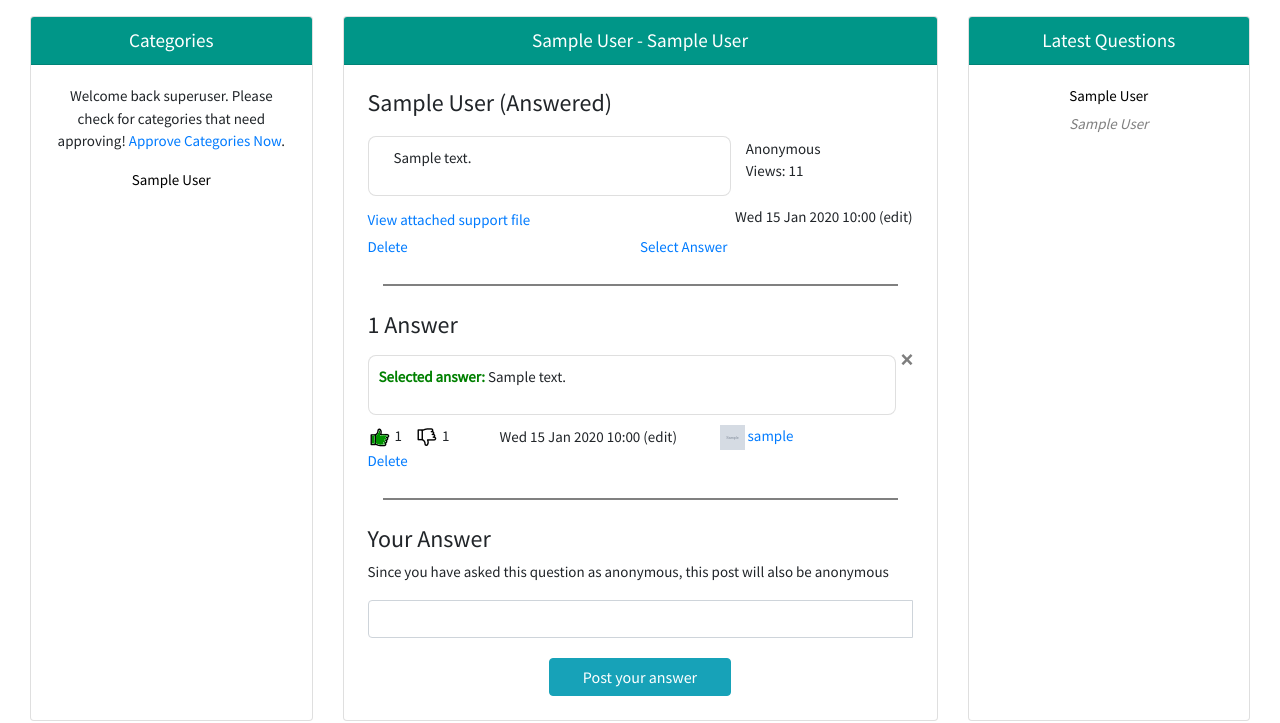
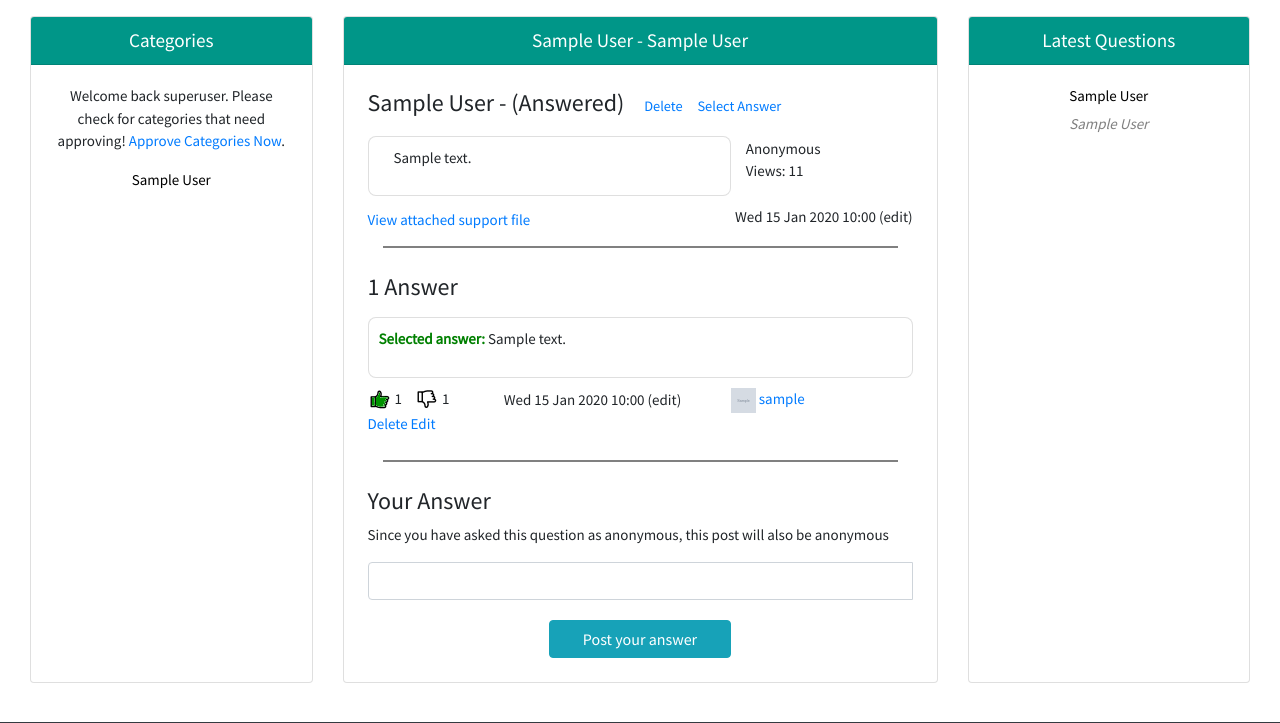
Before and after one commit to 2324127m/ask_students_project, a Django app: a page that uses templates/ask_students/question.html in a window 1280 px wide. Shown: the part 57-780 px from the top of the page. Run offline with Django 3.2, Linux system fonts and the light colour scheme; a user stored in the database is signed in; tables that the repository leaves empty hold one stand-in row (values such as "Sample post"); grey boxes marked "Sample" are stand-in pictures; some libraries are stand-ins or nearby versions.

Commit message:
Many changes...

```diff
--- a/populate_ask_students.py
+++ b/populate_ask_students.py
@@ -49,7 +49,7 @@ def populate():
              {'username': 'GustySeagull1942', 'first_name': 'Gill', 'last_name': 'MacMill', 'email': 'mrsmacmill@gmail.com',
               'password': 'TROONBEACH', 'bio': 'Seagulls and seaweed is all that this gal needs', 'image': 'profile_images/GustySeagull1942.jpg',
               'likes': 111, 'dislikes': 105, 'permission': 'Undergraduate', 'place_of_study': 'Robert Gordon University'},
-             {'username': 'HealthyLivingForAHealthyBeing', 'first_name': 'Harriot', 'last_name': 'MacTarrot', 'email': 'harriot_mactarrot@yahoo.co.uk',
+             {'username': 'HealthyBeing', 'first_name': 'Harriot', 'last_name': 'MacTarrot', 'email': 'harriot_mactarrot@yahoo.co.uk',
               'password': 'carrot', 'bio': '#fitlife',
               'likes': 176, 'dislikes': 86, 'permission': 'Student', 'place_of_study': 'University of Glasgow'},
              {'username': 'AintGotNoMoney', 'first_name': 'Isabelle', 'last_name': 'MacDinnerBell', 'email': 'dinner_bell@gmail.com',
--- a/static/css/style.css
+++ b/static/css/style.css
@@ -15,6 +15,12 @@ body {
 .custom-colour li a {
 	color: black;
 	text-align: center;
+}
+
+.edit-answer {
+    color: blue;
+    text-decoration: underline;
+    cursor: pointer;
 }
 
 /* Override Horizontal Column Padding */
--- /dev/null
+++ b/static/js/question-answer-edit.js
@@ -0,0 +1,7 @@
+function myFunction() {
+    // Get the parent class of the answer to edit
+    parent_class = event.target.parentNode.classList[0];
+
+    // Replace the text area
+    document.getElementsByClassName(parent_class)[0].innerHTML = "<form action='' role='form' method='post'>{{ answer_form.as_p }}</form>";
+}
--- a/templates/ask_students/answer_card.html
+++ b/templates/ask_students/answer_card.html
@@ -1,7 +1,6 @@
 {% load static %}
 {% load staticfiles %}
 {% load ask_students_templatetags %}
-<a class="close float-right" style="margin-left:5px; " href="#">×</a>
 <div class="row question-info no-gutters clearfix">
     <!-- left side, show question text -->
 
--- a/templates/ask_students/question.html
+++ b/templates/ask_students/question.html
@@ -19,12 +19,16 @@
 
 {% block body_block %}
 
-    <!-- Show Question Title-->
+    <h4>{{ question.name }} -
+        <!-- Functions specific to user who posted question -->
         {% if question.answered != None %}
-        <h4>{{ question.name }} (Answered)</h4>
-    {% else %}
-        <h4>{{ question.name }}</h4>
+            (Answered)
         {% endif %}
+        {% if question.user.user == user %}
+            <a style="font-size: 60%; margin-left: 15px;" class="delete-question" href="{% url 'delete_question' question.pk %}">Delete</a>
+            <a style="font-size: 60%; margin-left: 10px;" id="select-answer" href="{% url 'select_answer' question.pk %}">Select Answer</a>
+        {% endif %}
+    </h4>
 
     <div class="container">
         <div class="row question-info">
@@ -68,17 +72,6 @@
             </div>
         </div>
 
-        <!-- Functions specific to user who posted question -->
-        {% if question.user.user == user %}
-            <div class="row question-info">
-                <div class="col-xs-4 left-section">
-                    <a id="delete-question" href="{% url 'delete_question' question.pk %}">Delete</a>
-                </div>
-                <div class="col-xs-8">
-                    <a id="select-answer" href="{% url 'select_answer' question.pk %}">Select Answer</a>
-                </div>
-            </div>
-        {% endif %}
     </div>
 
     <div class="page-break"></div>
@@ -87,6 +80,7 @@
 
 
     {% if selected_answer %}
+        <div class="answer-number-1">
             {% if selected_answer.pk in liked %}
                 {% show_answer selected_answer question True False %}
             {% elif selected_answer.pk in disliked %}
@@ -96,11 +90,14 @@
             {% endif %}
             {% if answer.user.user == user %}
                 <a class="delete-answer" href="{% url 'delete_answer' question.pk answer.pk %}">Delete</a>
+                <a class="" href="" onclick="myFunction()" >Edit</a>
             {% endif %}
+        </div>
         <div class="page-break"></div>
     {% endif %}
 
     {% for answer in answers_list %}
+        <div class="answer-number-{{ forloop.counter|add:"1" }}">
             {% if answer != selected_answer %}
                 {% if answer.pk in liked %}
                     {% show_answer answer question True False %}
@@ -111,9 +108,11 @@
                 {% endif %}
             {% if answer.user.user == user %}
                 <a class="delete-answer" href="{% url 'delete_answer' question.pk answer.pk %}">Delete</a>
+                <a onclick="myFunction()" href="" class="">Edit</a>
             {% endif %}
             <div class="page-break"></div>
         {% endif %}
+        </div>
     {% endfor %}
 
     {% if user.is_authenticated %}
@@ -145,6 +144,7 @@
         <p>You must be signed in to answer this question!</p>
     {% endif %}
     <script type="text/javascript">window.CSRF_TOKEN = "{{ csrf_token }}";</script>
-    <script src="/static/js/answervotehandler.js"></script>
+    <script src="{% static 'js/answervotehandler.js' %}"></script>
+    <script src="{% static 'js/question-answer-edit.js' %}"></script>
 
 {% endblock %}
```
Also changed, not shown: 1 other file. Lines whose indentation alone changed are shown as unchanged.
